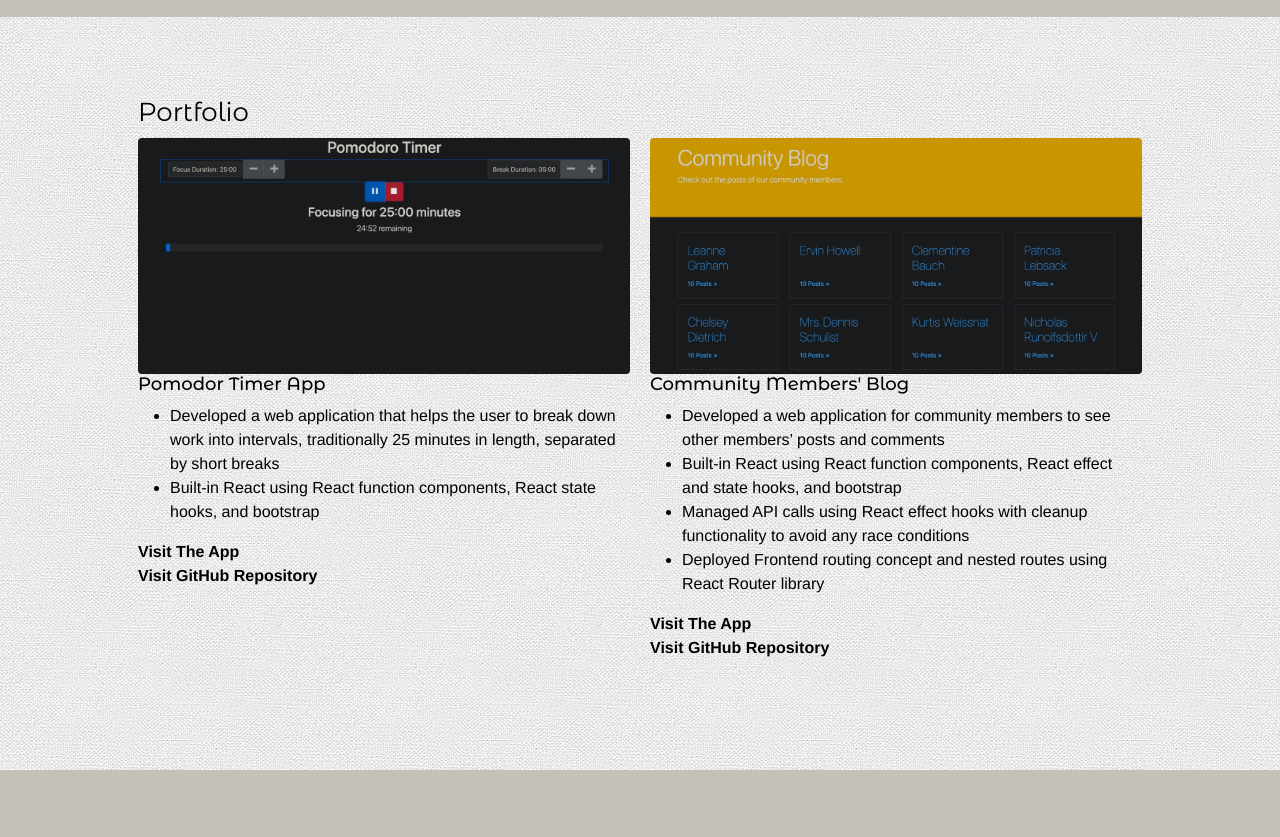
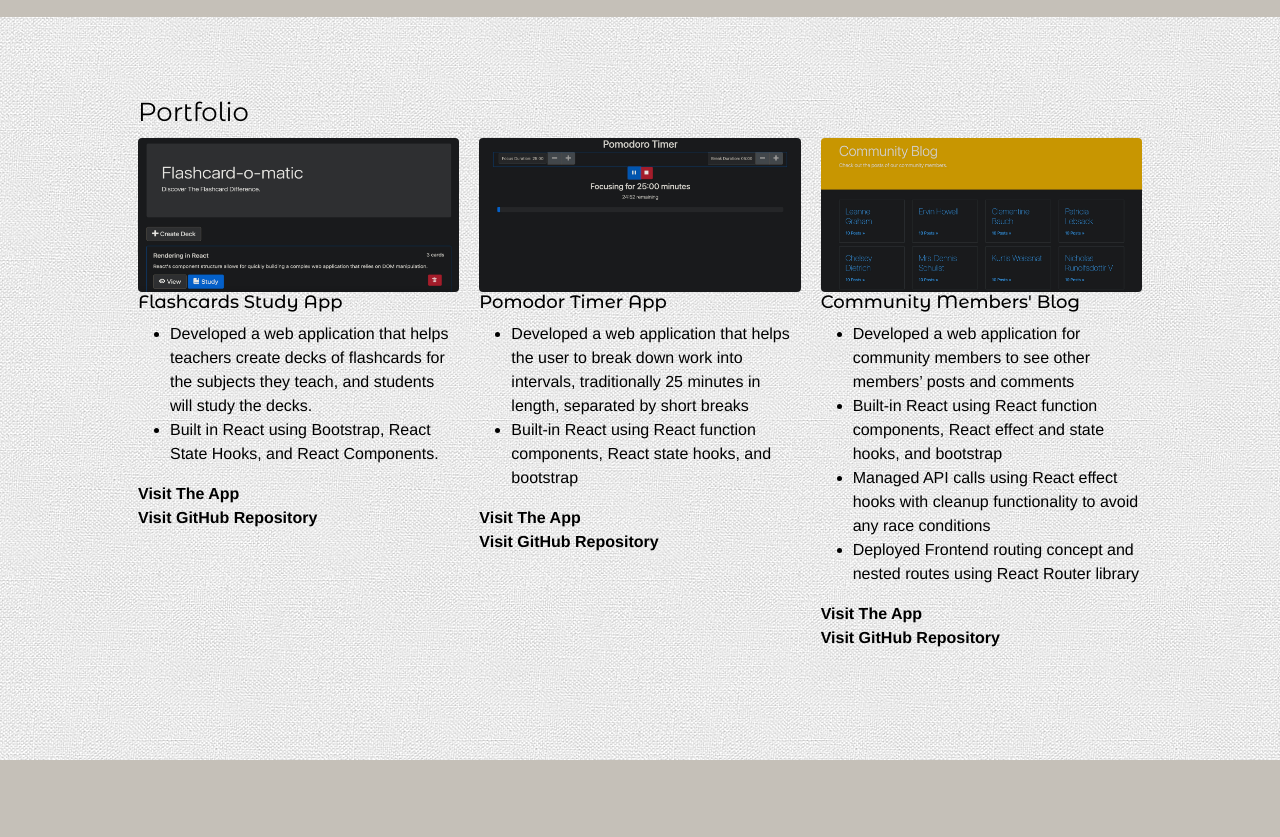
Before and after one commit to BehroozBehamooz/portfolio-flexbox, a plain HTML site: page index.html in a window 1280 px wide. Shown: the part 1240-2077 px from the top of the page. Drawn offline with nearby package versions, Linux system fonts and the light colour scheme.

Commit message:
add project flashcards

```diff
--- a/index.html
+++ b/index.html
@@ -89,6 +89,25 @@
             <h2>Portfolio</h2>
             <div class="group">
                 <div class="item">
+                    <a href="https://behroozbehamooz.github.io/flashcards-study/">
+                        <img src="images/portfolio/flashcards.jpg" alt="flashcards Screen Shot" class="rounded">
+                    </a>
+                    <h3>Flashcards Study App</h3>
+                    <ul>
+                        <li>
+                            Developed a web application that helps teachers create decks of flashcards for the
+                            subjects they teach, and students will study the decks.
+                        </li>
+                        <li>
+                            Built in React using Bootstrap, React State Hooks, and React Components.
+                        </li>
+                    </ul>
+                    <a href="https://behroozbehamooz.github.io/flashcards-study/">Visit The App</a><br>
+                    <a href="https://github.com/BehroozBehamooz/flashcards-study.git">Visit GitHub Repository</a>
+                </div>
+
+
+                <div class="item">
                     <a href=" https://behroozbehamooz.github.io/pomodoro-timer/">
                         <img src="images/portfolio/pomodoro.jpg" alt="Pomodoro Timer Screen Shot" class="rounded">
                     </a>
```
Also changed, not shown: images/portfolio/flashcards.jpg (added), 3 other files.
